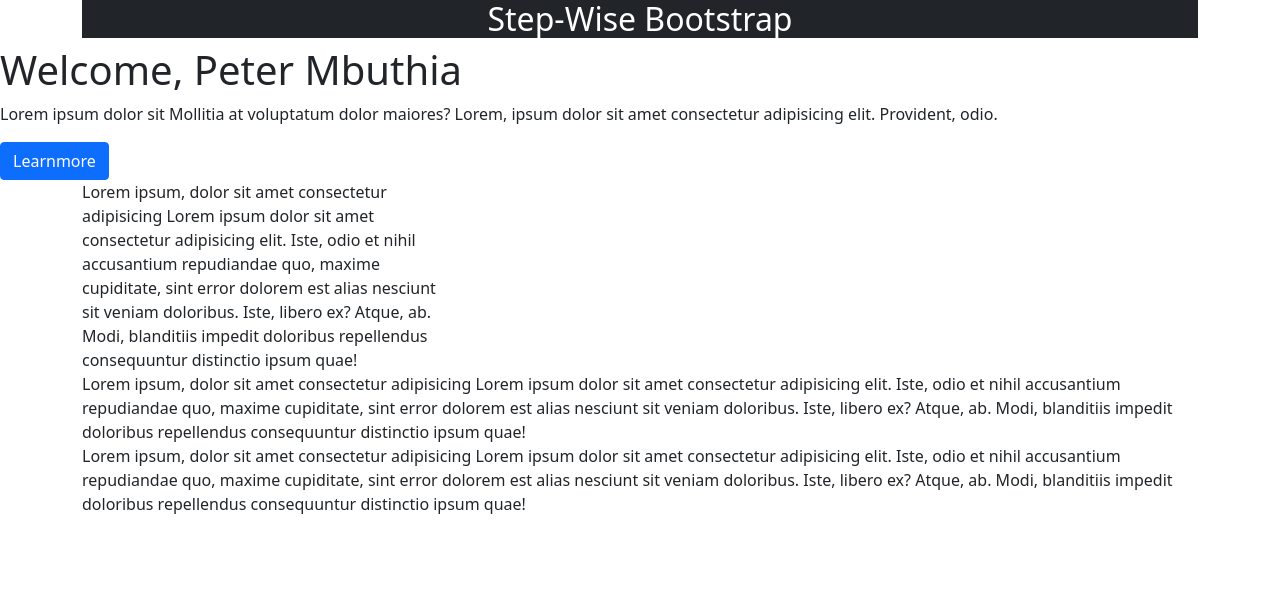
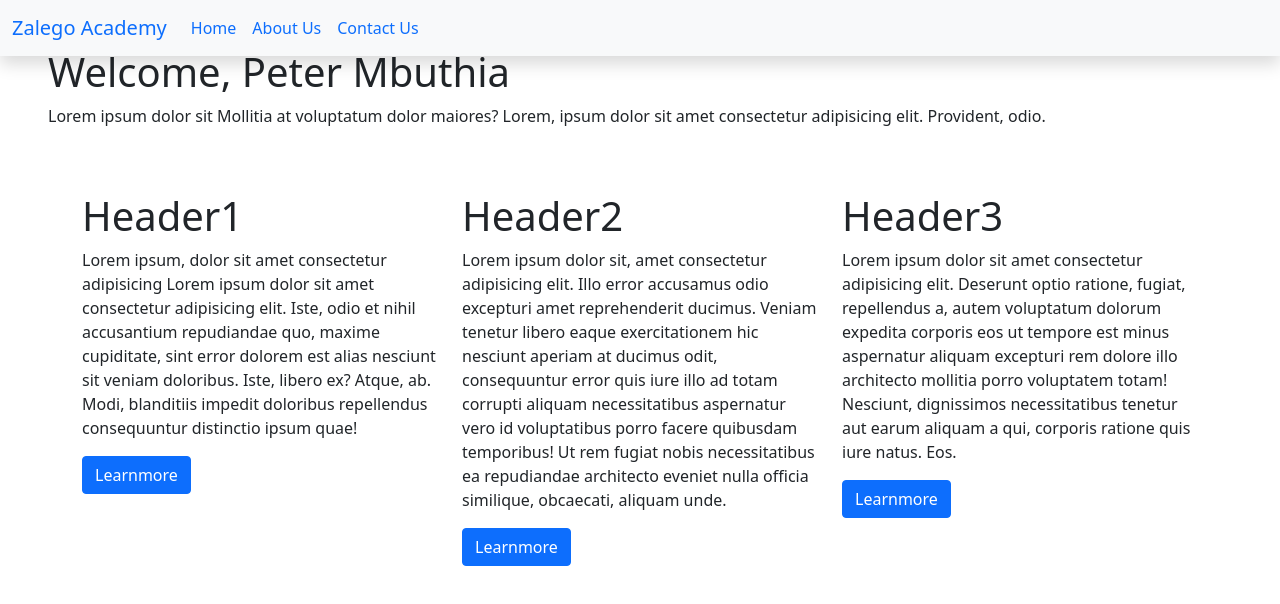
Before and after one commit to Mbuth1a/Bootstrap2, a plain HTML site: page index.html in a window 1280 px wide. Drawn offline with Linux system fonts and the light colour scheme.

Commit message:
added a nav bar .

```diff
--- a/index.html
+++ b/index.html
@@ -9,38 +9,53 @@
 
 </head>
 <body>
-    <div class="container">
+    <!-- navigation bar -->
+    <nav class="navbar navbar-expand-lg bg-light shadow fixed-top">
+        <div class="container-fluid">
+          <a class="navbar-brand" href="#">Zalego Academy</a>
+          <button class="navbar-toggler" type="button" data-bs-toggle="collapse" data-bs-target="#navbarDisplayNavigations" aria-expanded="false">
+            <span class="navbar-toggler-icon"></span>
+          </button>
+          <div class="collapse navbar-collapse" id="navbarDisplayNavigations">
+            <div class="navbar-nav">
+              <a class="nav-link active" aria-current="page" href="#">Home</a>
+              <a class="nav-link" href="#">About Us</a>
+              <a class="nav-link" href="#">Contact Us</a>
+            </div>
+          </div>
+        </div>
+      </nav>
 
-        <h2 class="text-center bg-dark text-white"> Step-Wise Bootstrap</h2>
-    </div>
 
-    <main class="jumbotron">
+    <!-- end of navigation nav -->
+
+
+    <main class=" p-5 nb-4 bg-black">
         <h1>Welcome, Peter Mbuthia</h1>
         <p>Lorem ipsum dolor sit Mollitia at  voluptatum dolor maiores? Lorem, ipsum dolor sit amet consectetur adipisicing elit. Provident, odio.</p>
-    </main>
-    <button class="btn btn-primary">Learnmore</button>
+     </main>
 
     <div class="container">
+       <div class="row">
+            <div class="col-lg-4">
+                <h1>Header1</h1>
+                <p>
+                    Lorem ipsum, dolor sit amet consectetur adipisicing Lorem ipsum dolor sit amet consectetur adipisicing elit. Iste, odio et nihil accusantium repudiandae quo, maxime cupiditate, sint error dolorem est alias nesciunt sit veniam doloribus. Iste, libero ex? Atque, ab. Modi, blanditiis impedit doloribus repellendus consequuntur distinctio ipsum quae!
+                </p>
+                <button class="btn btn-primary">Learnmore</button>
+            </div>
+            <div class="col-lg-4">
+                <h1>Header2</h1>
+                <p>Lorem ipsum dolor sit, amet consectetur adipisicing elit. Illo error accusamus odio excepturi amet reprehenderit ducimus. Veniam tenetur libero eaque exercitationem hic nesciunt aperiam at ducimus odit, consequuntur error quis iure illo ad totam corrupti aliquam necessitatibus aspernatur vero id voluptatibus porro facere quibusdam temporibus! Ut rem fugiat nobis necessitatibus ea repudiandae architecto eveniet nulla officia similique, obcaecati, aliquam unde.</p>
+                <button class="btn btn-primary">Learnmore</button>
+            </div>
 
-
-        <div class="row">
             <div class="col-lg-4">
-                Lorem ipsum, dolor sit amet consectetur adipisicing Lorem ipsum dolor sit amet consectetur adipisicing elit. Iste, odio et nihil accusantium repudiandae quo, maxime cupiditate, sint error dolorem est alias nesciunt sit veniam doloribus. Iste, libero ex? Atque, ab. Modi, blanditiis impedit doloribus repellendus consequuntur distinctio ipsum quae!
+                <h1>Header3</h1>
+                <p>Lorem ipsum dolor sit amet consectetur adipisicing elit. Deserunt optio ratione, fugiat, repellendus a, autem voluptatum dolorum expedita corporis eos ut tempore est minus aspernatur aliquam excepturi rem dolore illo architecto mollitia porro voluptatem totam! Nesciunt, dignissimos necessitatibus tenetur aut earum aliquam a qui, corporis ratione quis iure natus. Eos.</p>
+                <button class="btn btn-primary">Learnmore</button>
             </div>
-        </div>
-        <div class="row">
-            <div class="row-lg-4">
-                Lorem ipsum, dolor sit amet consectetur adipisicing Lorem ipsum dolor sit amet consectetur adipisicing elit. Iste, odio et nihil accusantium repudiandae quo, maxime cupiditate, sint error dolorem est alias nesciunt sit veniam doloribus. Iste, libero ex? Atque, ab. Modi, blanditiis impedit doloribus repellendus consequuntur distinctio ipsum quae!
-            </div>
-        </div>
-        <div class="row">
-            <div class="row-lg-4">
-                Lorem ipsum, dolor sit amet consectetur adipisicing Lorem ipsum dolor sit amet consectetur adipisicing elit. Iste, odio et nihil accusantium repudiandae quo, maxime cupiditate, sint error dolorem est alias nesciunt sit veniam doloribus. Iste, libero ex? Atque, ab. Modi, blanditiis impedit doloribus repellendus consequuntur distinctio ipsum quae!
-            </div>
-        </div>
-    </div>
-
-
+       </div>
 
     <script src="/bootstrap-5.0.2/js/bootstrap.bundle.min.js"></script>
     <script src="/bootstrap-5.0.2/js/bootstrap.min.js"></script>
```
